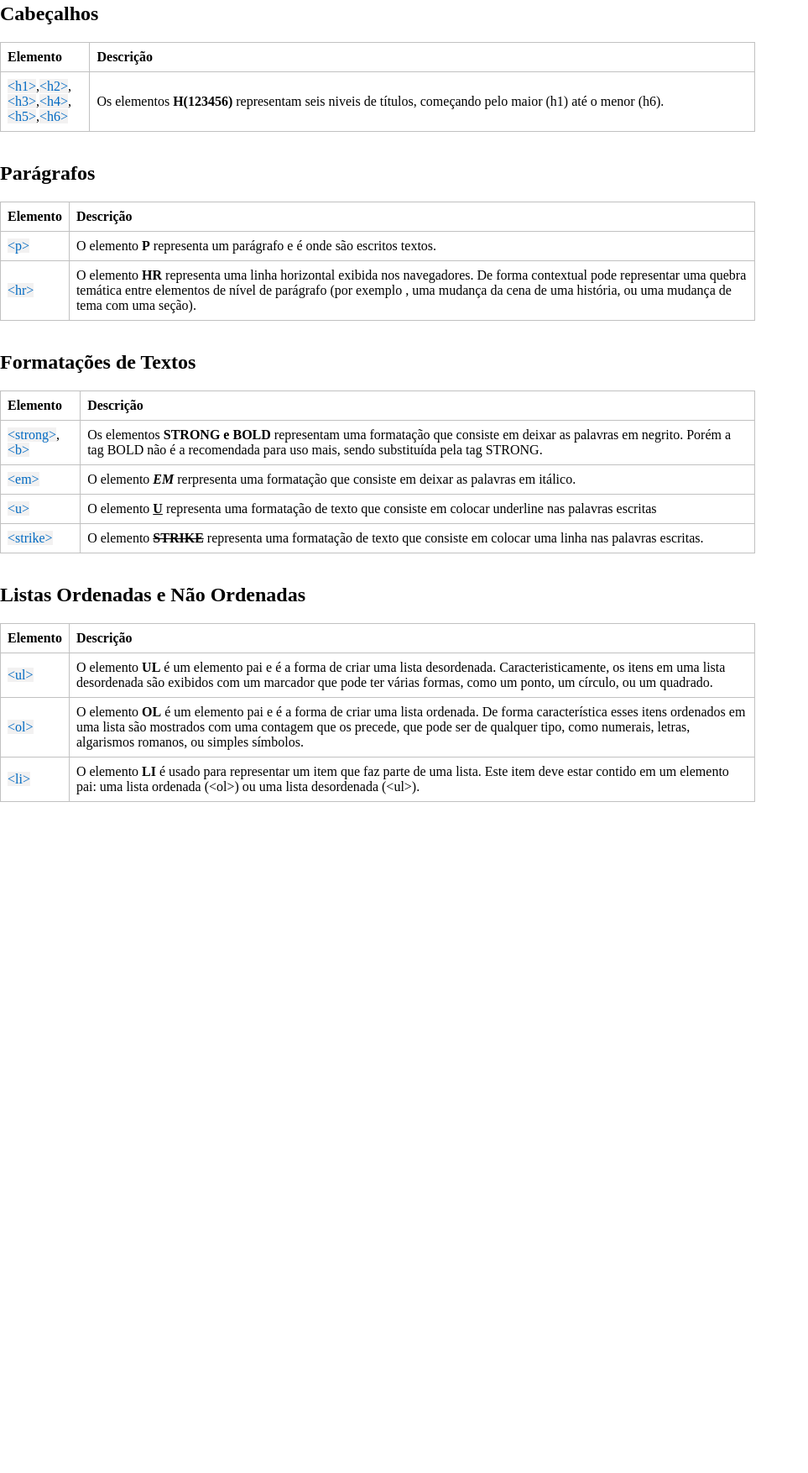
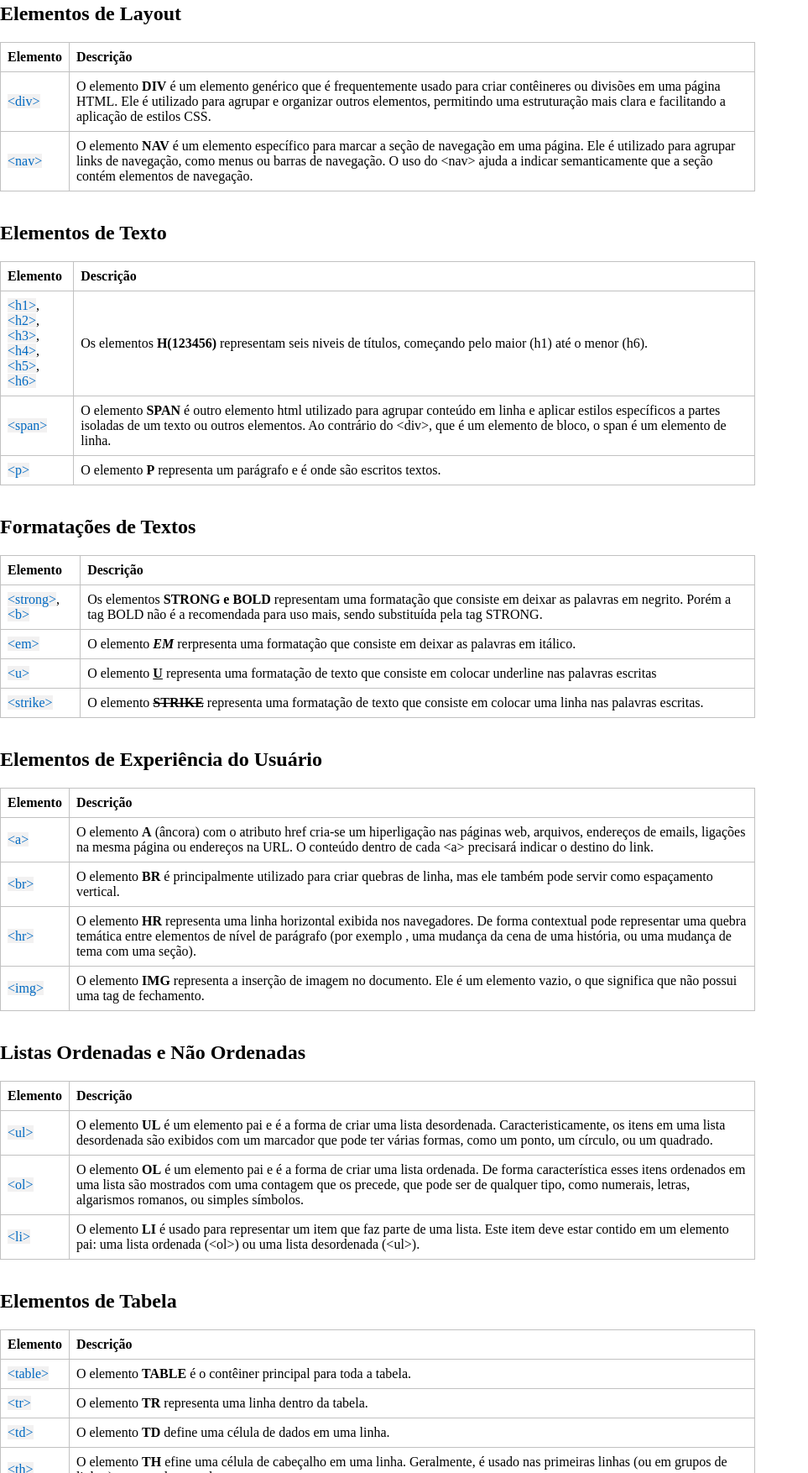
Before and after one commit to nnnyck/atlas_code, a plain HTML site: page index.html in a window 1280 px wide. Shown: the part 1046-2800 px from the top of the page at 84% size, without its empty margins (0-963 px from the left). Before the commit the page ends 2037 px from the top, so only its background shows below. Drawn offline with Linux system fonts and the light colour scheme.

Commit message:
finalizacao html

```diff
--- a/index.html
+++ b/index.html
@@ -30,7 +30,7 @@
     </table>
     <br><br>
 
-    <h2> Estrutura </h2>
+    <h2> Elementos de Composição Básica </h2>
     <table>
         <tr>
             <th>Elemento</th>
@@ -84,7 +84,24 @@
     </table>
     <br><br>
 
-    <h2> Cabeçalhos </h2>
+    <h2> Elementos de Layout </h2>
+    <table>
+        <tr>
+            <th>Elemento</th>
+            <th>Descrição</th>
+        </tr>
+        <tr>
+            <td><span>&lt;div&gt;</span></td>
+            <td>O elemento <b>DIV</b> é um elemento genérico que é frequentemente usado para criar contêineres ou divisões em uma página HTML. Ele é utilizado para agrupar e organizar outros elementos, permitindo uma estruturação mais clara e facilitando a aplicação de estilos CSS.</td>
+        </tr>
+        <tr>
+            <td><span>&lt;nav&gt;</span></td>
+            <td>O elemento <b>NAV</b> é um elemento específico para marcar a seção de navegação em uma página. Ele é utilizado para agrupar links de navegação, como menus ou barras de navegação. O uso do &lt;nav&gt; ajuda a indicar semanticamente que a seção contém elementos de navegação.</td>
+        </tr>
+    </table>
+    <br><br>
+
+    <h2> Elementos de Texto </h2>
     <table>
         <tr>
             <th>Elemento</th>
@@ -100,22 +117,13 @@
             </td>
             <td>Os elementos <b>H(123456)</b> representam seis niveis de títulos, começando pelo maior (h1) até o menor (h6).</td>
         </tr>
-    </table>
-    <br><br>
-
-    <h2> Parágrafos </h2>
-    <table>
         <tr>
-            <th>Elemento</th>
-            <th>Descrição</th>
+            <td><span>&lt;span&gt;</span></td>
+            <td>O elemento <b>SPAN</b> é outro elemento html utilizado para agrupar conteúdo em linha e aplicar estilos específicos a partes isoladas de um texto ou outros elementos. Ao contrário do &lt;div&gt;, que é um elemento de bloco, o span é um elemento de linha.</td>
         </tr>
         <tr>
             <td><span>&lt;p&gt;</span></td>
             <td>O elemento <b>P</b> representa um parágrafo e é onde são escritos textos.</td>
-        </tr>
-        <tr>
-            <td><span>&lt;hr&gt;</span></td>
-            <td>O elemento <b>HR</b> representa uma linha horizontal exibida nos navegadores. De forma contextual pode representar uma quebra temática entre elementos de nível de parágrafo (por exemplo , uma mudança da cena de uma história, ou uma mudança de tema com uma seção).</td>
         </tr>
     </table>
     <br><br>
@@ -145,6 +153,31 @@
     </table>
     <br><br>
 
+    <h2> Elementos de Experiência do Usuário </h2>
+    <table>
+        <tr>
+            <th>Elemento</th>
+            <th>Descrição</th>
+        </tr>
+        <tr>
+            <td><span>&lt;a&gt;</span></td>
+            <td>O elemento <b>A</b> (âncora) com o atributo href cria-se um hiperligação nas páginas web, arquivos, endereços de emails, ligações na mesma página ou endereços na URL. O conteúdo dentro de cada &lt;a&gt; precisará indicar o destino do link.</td>
+        </tr>
+        <tr>
+            <td><span>&lt;br&gt;</span></td>
+            <td>O elemento <b>BR</b> é principalmente utilizado para criar quebras de linha, mas ele também pode servir como espaçamento vertical.</td>
+        </tr>
+        <tr>
+            <td><span>&lt;hr&gt;</span></td>
+            <td>O elemento <b>HR</b> representa uma linha horizontal exibida nos navegadores. De forma contextual pode representar uma quebra temática entre elementos de nível de parágrafo (por exemplo , uma mudança da cena de uma história, ou uma mudança de tema com uma seção).</td>
+        </tr>
+        <tr>
+            <td><span>&lt;img&gt;</span></td>
+            <td>O elemento <b>IMG</b> representa a inserção de imagem no documento. Ele é um elemento vazio, o que significa que não possui uma tag de fechamento.</td>
+        </tr>
+    </table>
+    <br><br>
+
     <h2> Listas Ordenadas e Não Ordenadas </h2>
     <table>
         <tr>
@@ -162,6 +195,64 @@
         <tr>
             <td><span>&lt;li&gt;</span></td>
             <td>O elemento <b>LI</b> é usado para representar um item que faz parte de uma lista. Este item deve estar contido em um elemento pai: uma lista ordenada (&lt;ol&gt;) ou uma lista desordenada (&lt;ul&gt;).</td>
+        </tr>
+    </table>
+    <br><br>
+
+    <h2> Elementos de Tabela </h2>
+    <table>
+        <tr>
+            <th>Elemento</th>
+            <th>Descrição</th>
+        </tr>
+        <tr>
+            <td><span>&lt;table&gt;</span></td>
+            <td>O elemento <b>TABLE</b> é o contêiner principal para toda a tabela.</td>
+        </tr>
+        <tr>
+            <td><span>&lt;tr&gt;</span></td>
+            <td>O elemento <b>TR</b> representa uma linha dentro da tabela.</td>
+        </tr>
+        <tr>
+            <td><span>&lt;td&gt;</span></td>
+            <td>O elemento <b>TD</b> define uma célula de dados em uma linha.</td>
+        </tr>
+        <tr>
+            <td><span>&lt;th&gt;</span></td>
+            <td>O elemento <b>TH</b> efine uma célula de cabeçalho em uma linha. Geralmente, é usado nas primeiras linhas (ou em grupos de linhas) para rotular as colunas.</td>
+        </tr>
+    </table>
+    <br><br>
+
+    <h2> Formulários </h2>
+    <table>
+        <tr>
+            <th>Elemento</th>
+            <th>Descrição</th>
+        </tr>
+        <tr>
+            <td><span>&lt;form&gt;</span></td>
+            <td>O elemento <b>FORM</b> define o início de um formulário e envolve todos os elementos do formulário.</td>
+        </tr>
+        <tr>
+            <td><span>&lt;input&gt;</span></td>
+            <td>O elemento <b>INPUT</b> é utilizado para criar campos de entrada de dados, como caixas de texto, botões de rádio, caixas de seleção, etc.</td>
+        </tr>
+        <tr>
+            <td><span>&lt;select&gt;</span></td>
+            <td>O elemento <b>SELECT</b> cria uma lista suspensa (dropdown) e é geralmente usado em conjunto com &lt;option&gt; para fornecer opções selecionáveis.</td>
+        </tr>
+        <tr>
+            <td><span>&lt;textarea&gt;</span></td>
+            <td>O elemento <b>TEXTAREA</b> é utilizado para criar campos de texto multi-linha.</td>
+        </tr>
+        <tr>
+            <td><span>&lt;button&gt;</span></td>
+            <td>O elemento <b>BUTTON</b>  cria um botão clicável que pode ser usado para enviar um formulário ou acionar uma ação JavaScript.</td>
+        </tr>
+        <tr>
+            <td><span>&lt;label&gt;</span></td>
+            <td>O elemento <b>LABEL</b> é usado para associar um rótulo descritivo a um campo de formulário, melhorando a acessibilidade e a usabilidade.</td>
         </tr>
     </table>
     <br><br>
```
